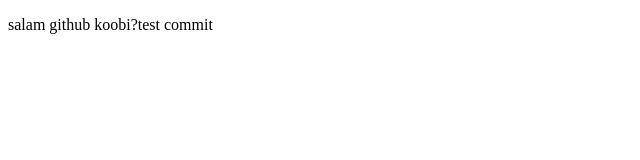
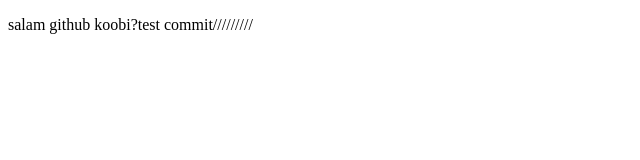
Before and after one commit to baharetina/test1, a plain HTML site: page index.html in a window 1280 px wide. Shown: the full height of the page, 0-640 px from the left. Drawn offline with Linux system fonts and the light colour scheme.

Commit message:
test head

```diff
--- a/index.html
+++ b/index.html
@@ -6,6 +6,6 @@
     <title>Document</title>
 </head>
 <body>
-    <p>salam github koobi?test commit</p>
+    <p>salam github koobi?test commit/////////</p>
 </body>
 </html>
```
